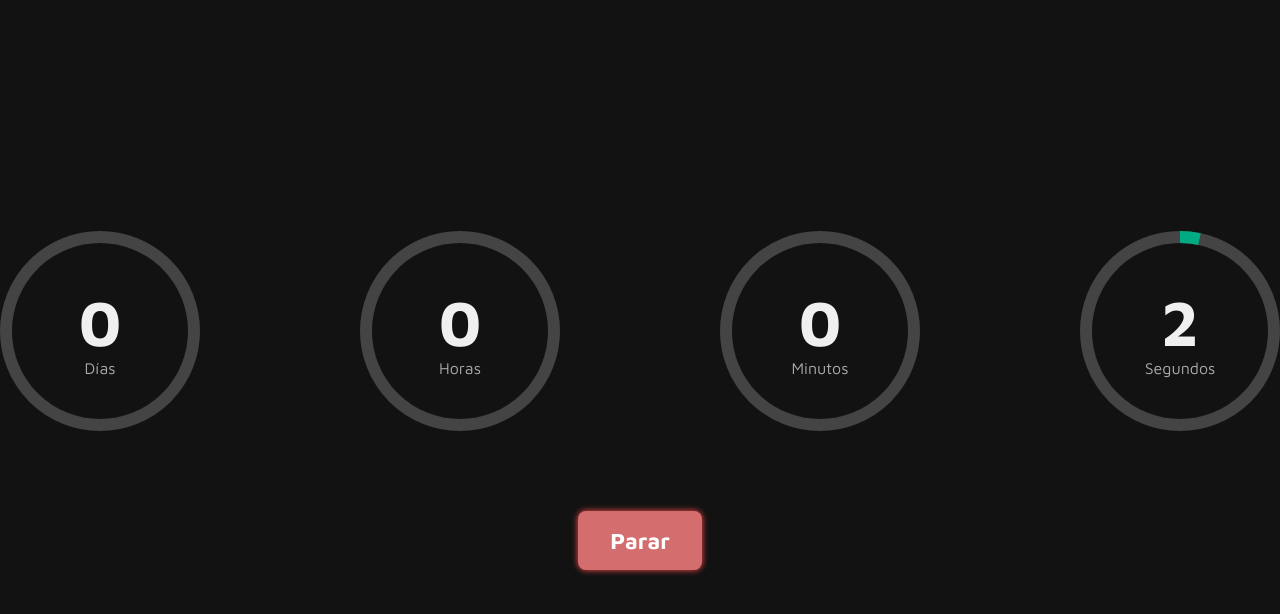
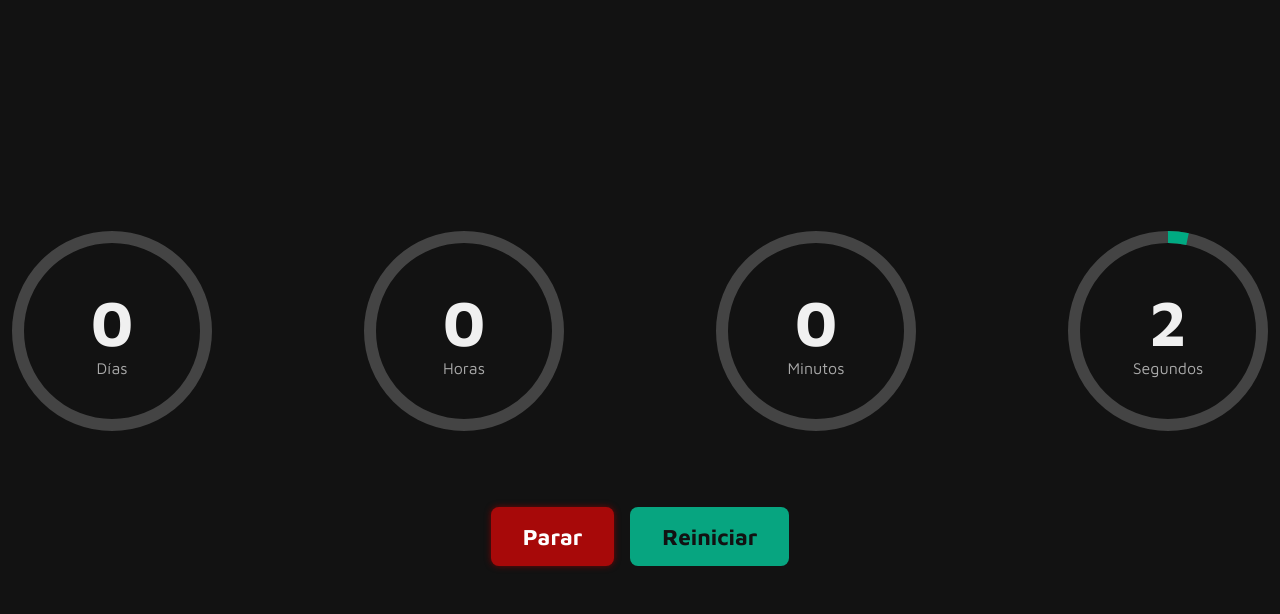
Before and after one commit to EnriqueCaste/Cronometro, a plain HTML site: page index.html in a window 1280 px wide. Both pictures are taken after a click on the button "Iniciar". Drawn offline with Linux system fonts and the light colour scheme.

Commit message:
FinalUpdate

```diff
--- a/index.html
+++ b/index.html
@@ -10,40 +10,43 @@
 </head>
 <body>
     <div class="cronometro">
-  <div class="time-block">
-    <svg class="progress-ring">
-      <circle class="bg" cx="60" cy="60" r="54" />
+        <div class="timer">
+            <svg class="circle">
+                <circle class="form" cx="60" cy="60" r="54" />
                 <circle class="progress" id="circle-days" cx="60" cy="60" r="54" />
             </svg>
             <div class="number" id="days">0</div>
-    <div class="label">Días</div>
+            <div class="text">Días</div>
         </div>
-  <div class="time-block">
-    <svg class="progress-ring">
-      <circle class="bg" cx="60" cy="60" r="54" />
+        <div class="timer">
+            <svg class="circle">
+                <circle class="form" cx="60" cy="60" r="54" />
                 <circle class="progress" id="circle-hours" cx="60" cy="60" r="54" />
             </svg>
             <div class="number" id="hours">0</div>
-    <div class="label">Horas</div>
+            <div class="text">Horas</div>
         </div>
-  <div class="time-block">
-    <svg class="progress-ring">
-      <circle class="bg" cx="60" cy="60" r="54" />
+        <div class="timer">
+            <svg class="circle">
+                <circle class="form" cx="60" cy="60" r="54" />
                 <circle class="progress" id="circle-minutes" cx="60" cy="60" r="54" />
             </svg>
             <div class="number" id="minutes">0</div>
-    <div class="label">Minutos</div>
+            <div class="text">Minutos</div>
         </div>
-  <div class="time-block">
-    <svg class="progress-ring">
-      <circle class="bg" cx="60" cy="60" r="54" />
+        <div class="timer">
+            <svg class="circle">
+                <circle class="form" cx="60" cy="60" r="54" />
                 <circle class="progress" id="circle-seconds" cx="60" cy="60" r="54" />
             </svg>
             <div class="number" id="seconds">0</div>
-    <div class="label">Segundos</div>
+            <div class="text">Segundos</div>
         </div>
     </div>
+    <div class="buttons">
         <button id="startStopBtn">Iniciar</button>
+        <button id="restartBtn">Reiniciar</button>
+    </div>
 
     <script src="script.js"></script>
 </body>
--- a/script.js
+++ b/script.js
@@ -1,5 +1,5 @@
 let startTime = 0;
-let elapsedBeforePause = 0;
+let timeBeforePause = 0;
 let interval;
 let isRunning = false;
 
@@ -9,9 +9,9 @@ function formatNumber(num) {
 
 function updateCronometro() {
   const now = Date.now();
-  const elapsed = elapsedBeforePause + (isRunning ? (now - startTime) : 0);
+  const totalTime = timeBeforePause + (isRunning ? (now - startTime) : 0);
 
-  const totalSeconds = Math.floor(elapsed / 1000);
+  const totalSeconds = Math.floor(totalTime / 1000);
 
   const days = Math.floor(totalSeconds / 86400);
   const hours = Math.floor((totalSeconds % 86400) / 3600);
@@ -23,7 +23,6 @@ function updateCronometro() {
   document.getElementById('minutes').textContent = formatNumber(minutes);
   document.getElementById('seconds').textContent = formatNumber(seconds);
 
-  // 🔁 Aquí actualizas los círculos:
   setProgress("circle-seconds", seconds, 60);
   setProgress("circle-minutes", minutes, 60);
   setProgress("circle-hours", hours, 24);
@@ -33,6 +32,7 @@ function updateCronometro() {
 
 function start() {
   startTime = Date.now();
+  updateCronometro();
   interval = setInterval(updateCronometro, 1000);
   isRunning = true;
   const btn = document.getElementById('startStopBtn');
@@ -42,23 +42,32 @@ function start() {
 
 function stop() {
   clearInterval(interval);
-  elapsedBeforePause += Date.now() - startTime;
+  timeBeforePause += Date.now() - startTime;
   isRunning = false;
   const btn = document.getElementById('startStopBtn');
-  btn.textContent = 'Iniciar';
+  btn.textContent = 'Reanudar';
+
+  if (btn.textContent === 'Reanudar') {
+    btn.classList.add('reanudar-color');
+  } else {
+    btn.classList.remove('reanudar-color');
+  }
   btn.classList.remove('running');
 }
+
+
 
 function reset() {
   clearInterval(interval);
   isRunning = false;
-  elapsedBeforePause = 0;
+  timeBeforePause = 0;
   startTime = 0;
   const btn = document.getElementById('startStopBtn');
   btn.textContent = 'Iniciar';
   btn.classList.remove('running');
   updateCronometro();
 }
+
 
 function setProgress(id, value, max) {
   const circle = document.getElementById(id);
@@ -76,6 +85,6 @@ document.getElementById('startStopBtn').addEventListener('click', () => {
   }
 });
 
-document.getElementById('resetBtn').addEventListener('click', reset);
+document.getElementById('restartBtn').addEventListener('click', reset);
 
 updateCronometro();
--- a/style.css
+++ b/style.css
@@ -22,7 +22,7 @@ body {
 
 }
 
-.time-block {
+.timer {
   position: relative;
   width: 12rem;
   height: 12rem;
@@ -38,7 +38,7 @@ body {
   font-weight: bold;
 }
 
-.label {
+.text {
   font-size: 1rem;
   color: #aaa;
 }
@@ -50,12 +50,21 @@ button {
   font-size: 1.4rem;
   border: none;
   border-radius: 8px;
-  background: #00aa82;
+  background: #07a580;
   color: #121212;
   font-weight: bold;
   cursor: pointer;
   transition: background 0.3s, color 0.3s;
   margin: 0 0.5rem;
+
+}
+.buttons{
+    display: flex;
+    justify-content: center;
+}
+.button .restart{
+    background: #ffffff;
+
 }
 
 button:hover {
@@ -63,46 +72,45 @@ button:hover {
 }
 
 button.running {
-  background: #d46d6d;
+  background: #a70909;
   color: #fff;
-  box-shadow: 0 0 6px #ff4c4c;
+  box-shadow: 0 0 6px #720505;
 }
 
 button.running:hover {
-  background: #e04343;
+  background: #ff0000;
 }
 
-.progress-ring {
+.reanudar-color {
+  background: #0059fe;
+}
+.reanudar-color:hover  {
+  background: #5c8be1;
+}
+
+
+.circle {
   position: absolute;
   width: 200px;
   height: 200px;
   transform: rotate(-90deg);
 }
 
-.progress-ring circle {
-   fill: none;
+.circle circle {
+  fill: none;
   stroke-width: 12;
   r: 94;
   cx: 100;
   cy: 100;
 }
 
-.progress-ring .bg {
+.circle .form {
   stroke: #444;
 }
 
-.progress-ring .progress {
+.circle .progress {
   stroke: #00aa82;
-   stroke-dasharray: 590.62;
+  stroke-dasharray: 590.62;
   stroke-dashoffset: 590.62;
   transition: stroke-dashoffset 0.5s ease;
 }
-
-.time-block {
-  position: relative;
-  display: flex;
-  flex-direction: column;
-  align-items: center;
-  width: 200px;
-  height: 200px;
-}
```
Lines whose indentation alone changed are shown as unchanged.
